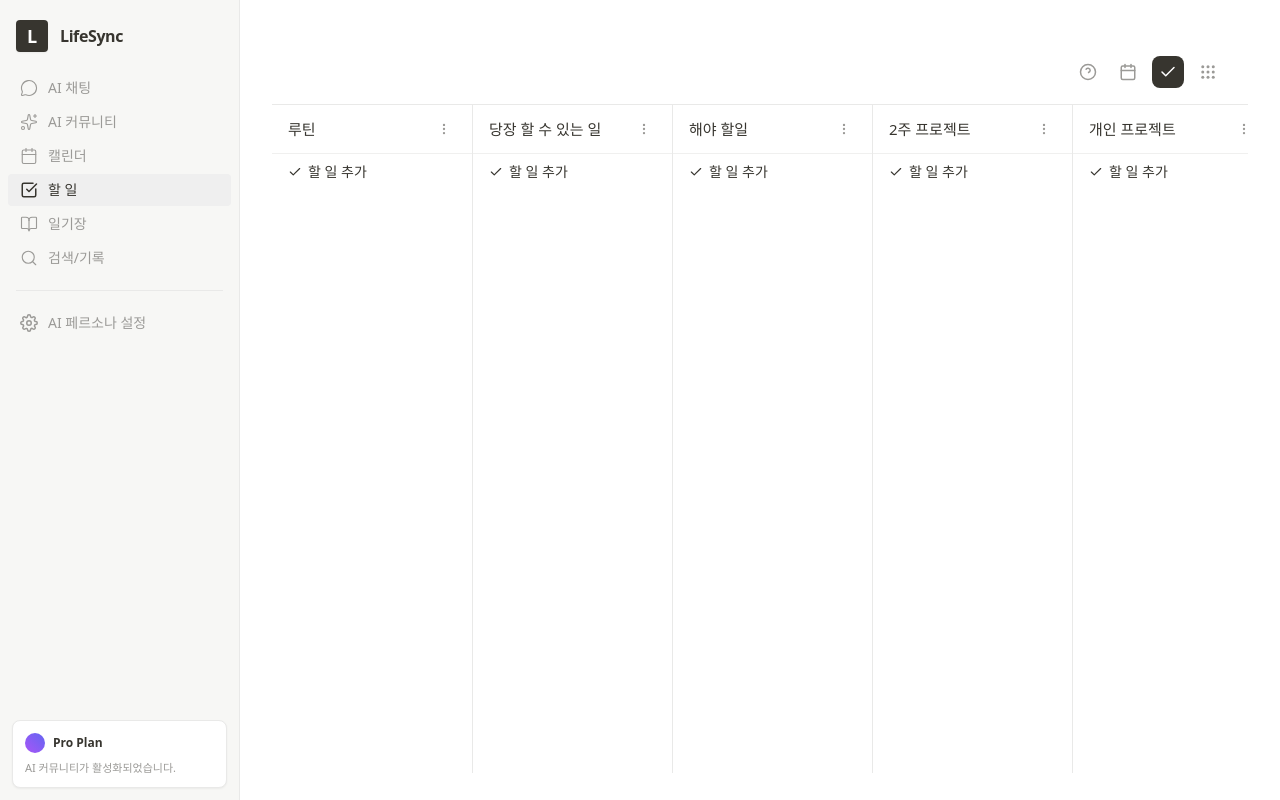
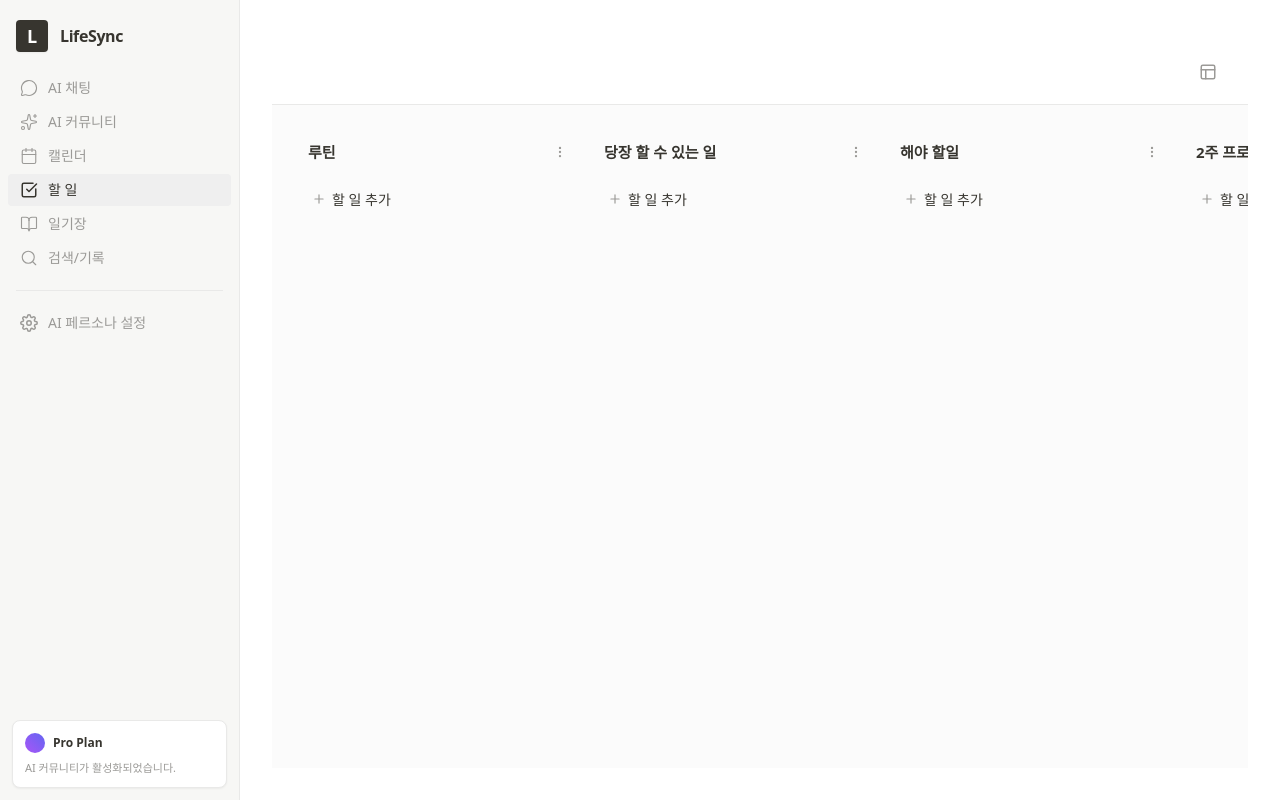
Before and after one commit to daejaeonboy/lifesync-ai, a React (Vite) app: page / in a window 1280 px wide. Both pictures are taken after a click on the button "할 일". Built offline with nearby package versions, Linux system fonts and the light colour scheme.

Commit message:
feat: Redesign Todo View (Card UI, Inline Edit, Context Menu) & Fix App.tsx syntax

```diff
--- a/App.tsx
+++ b/App.tsx
@@ -304,6 +304,10 @@ const App: React.FC = () => {
     });
   };
 
+  const updateTodo = (id: string, updates: Partial<Todo>) => {
+    setTodos(prev => prev.map(t => t.id === id ? { ...t, ...updates } : t));
+  };
+
   const toggleTodo = (id: string) => {
     const todo = todos.find(t => t.id === id);
     if (!todo) return;
--- a/views/TodoView.tsx
+++ b/views/TodoView.tsx
@@ -1,6 +1,6 @@
-import React, { useState } from 'react';
+import React, { useState, useRef, useEffect } from 'react';
 import { Todo, TodoList } from '../types';
-import { Check, ChevronRight, MoreVertical, CalendarIcon } from '../components/Icons';
+import { Check, ChevronRight, MoreVertical, CalendarIcon, Trash2, Layout, Plus } from '../components/Icons';
 import { format, isToday, isTomorrow, parseISO } from 'date-fns';
 import { ko } from 'date-fns/locale';
 
@@ -10,17 +10,46 @@ interface TodoViewProps {
   onAddList: (title: string) => void;
   onUpdateList: (id: string, title: string) => void;
   onAddTodo: (text: string, listId?: string, dueDate?: string) => void;
+  onUpdateTodo?: (id: string, updates: Partial<Todo>) => void;
   onToggleTodo: (id: string) => void;
   onDeleteTodo: (id: string) => void;
 }
 
-const TodoView: React.FC<TodoViewProps> = ({ todos, lists, onAddList, onUpdateList, onAddTodo, onToggleTodo, onDeleteTodo }) => {
+const TodoView: React.FC<TodoViewProps> = ({
+  todos,
+  lists,
+  onAddList,
+  onUpdateList,
+  onAddTodo,
+  onUpdateTodo,
+  onToggleTodo,
+  onDeleteTodo
+}) => {
   const [drafts, setDrafts] = useState<Record<string, string>>({});
   const [showCompleted, setShowCompleted] = useState<Record<string, boolean>>({});
   const [editingListId, setEditingListId] = useState<string | null>(null);
   const [editingListTitle, setEditingListTitle] = useState('');
 
+  // Editing state for todo text
+  const [editingTodoId, setEditingTodoId] = useState<string | null>(null);
+  const [editingTodoText, setEditingTodoText] = useState('');
+
+  // Context Menu State
+  const [contextMenu, setContextMenu] = useState<{ id: string; x: number; y: number } | null>(null);
+  const contextMenuRef = useRef<HTMLDivElement>(null);
+
   const sortedLists = [...lists].sort((a, b) => a.order - b.order);
+
+  // Close context menu on click outside
+  useEffect(() => {
+    const handleClickOutside = (event: MouseEvent) => {
+      if (contextMenuRef.current && !contextMenuRef.current.contains(event.target as Node)) {
+        setContextMenu(null);
+      }
+    };
+    document.addEventListener('mousedown', handleClickOutside);
+    return () => document.removeEventListener('mousedown', handleClickOutside);
+  }, []);
 
   const handleAddTodo = (listId: string) => {
     const text = drafts[listId]?.trim();
@@ -42,6 +71,31 @@ const TodoView: React.FC<TodoViewProps> = ({ todos, lists, onAddList, onUpdateLi
     setEditingListTitle('');
   };
 
+  const startEditingTodo = (todo: Todo) => {
+    setEditingTodoId(todo.id);
+    setEditingTodoText(todo.text);
+    setContextMenu(null); // Close menu if open
+  };
+
+  const saveTodoText = () => {
+    if (editingTodoId && onUpdateTodo) {
+      if (editingTodoText.trim()) {
+        onUpdateTodo(editingTodoId, { text: editingTodoText.trim() });
+      } else {
+        // Optionally delete if empty? For now just revert to original or do nothing
+      }
+    }
+    setEditingTodoId(null);
+    setEditingTodoText('');
+  };
+
+  const handleMoveTodo = (todoId: string, newListId: string) => {
+    if (onUpdateTodo) {
+      onUpdateTodo(todoId, { listId: newListId });
+    }
+    setContextMenu(null);
+  };
+
   const getDueLabel = (dueDate?: string) => {
     if (!dueDate) return null;
     const d = parseISO(dueDate);
@@ -57,37 +111,14 @@ const TodoView: React.FC<TodoViewProps> = ({ todos, lists, onAddList, onUpdateLi
         <div />
         <div className="flex items-center gap-2">
           <button className="w-8 h-8 flex items-center justify-center rounded-lg hover:bg-[#f7f7f5] text-[#9b9a97]">
-            <svg width="18" height="18" viewBox="0 0 24 24" fill="none" stroke="currentColor" strokeWidth="2">
-              <circle cx="12" cy="12" r="10" />
-              <path d="M9.09 9a3 3 0 0 1 5.83 1c0 2-3 3-3 3" />
-              <line x1="12" y1="17" x2="12.01" y2="17" />
-            </svg>
-          </button>
-          <button className="w-8 h-8 flex items-center justify-center rounded-lg hover:bg-[#f7f7f5] text-[#9b9a97]">
-            <CalendarIcon size={18} />
-          </button>
-          <button className="w-8 h-8 flex items-center justify-center rounded-lg bg-[#37352f] text-white">
-            <Check size={18} />
-          </button>
-          <button className="w-8 h-8 flex items-center justify-center rounded-lg hover:bg-[#f7f7f5] text-[#9b9a97]">
-            <svg width="18" height="18" viewBox="0 0 24 24" fill="currentColor">
-              <circle cx="5" cy="5" r="2" />
-              <circle cx="12" cy="5" r="2" />
-              <circle cx="19" cy="5" r="2" />
-              <circle cx="5" cy="12" r="2" />
-              <circle cx="12" cy="12" r="2" />
-              <circle cx="19" cy="12" r="2" />
-              <circle cx="5" cy="19" r="2" />
-              <circle cx="12" cy="19" r="2" />
-              <circle cx="19" cy="19" r="2" />
-            </svg>
+            <Layout size={18} />
           </button>
         </div>
       </div>
 
       {/* Kanban Board */}
-      <div className="flex gap-0 overflow-x-auto h-[calc(100%-60px)]">
-        {sortedLists.map((list, listIndex) => {
+      <div className="flex gap-4 overflow-x-auto h-[calc(100%-65px)] p-6 items-start">
+        {sortedLists.map((list) => {
           const listTodos = todos.filter(t => t.listId === list.id);
           const pending = listTodos.filter(t => !t.completed);
           const completed = listTodos.filter(t => t.completed);
@@ -96,10 +127,10 @@ const TodoView: React.FC<TodoViewProps> = ({ todos, lists, onAddList, onUpdateLi
           return (
             <div
               key={list.id}
-              className={`min-w-[200px] flex-1 max-w-[240px] flex flex-col bg-white ${listIndex > 0 ? 'border-l border-[#e9e9e8]' : ''}`}
+              className="min-w-[280px] w-[280px] flex flex-col max-h-full"
             >
               {/* Column Header */}
-              <div className="flex items-center justify-between px-4 py-3 border-b border-[#f0f0ef]">
+              <div className="flex items-center justify-between px-1 py-2 mb-2">
                 {editingListId === list.id ? (
                   <input
                     autoFocus
@@ -113,23 +144,27 @@ const TodoView: React.FC<TodoViewProps> = ({ todos, lists, onAddList, onUpdateLi
                         setEditingListTitle('');
                       }
                     }}
-                    className="font-medium text-[15px] text-[#37352f] bg-transparent border-b border-[#37352f] focus:outline-none w-full"
+                    className="font-bold text-[15px] text-[#37352f] bg-transparent border-b border-[#37352f] focus:outline-none w-full"
                   />
                 ) : (
                   <h3
-                    className="font-medium text-[15px] text-[#37352f] cursor-pointer hover:bg-[#f7f7f5] px-1 -mx-1 rounded"
+                    className="font-bold text-[15px] text-[#37352f] cursor-pointer hover:bg-[#eaeaea] px-2 py-1 rounded transition-colors"
                     onClick={() => startEditingList(list)}
                   >
                     {list.title}
                   </h3>
                 )}
-                <button className="w-6 h-6 flex items-center justify-center rounded hover:bg-[#f7f7f5] text-[#9b9a97]">
+                <button className="w-6 h-6 flex items-center justify-center rounded hover:bg-[#eaeaea] text-[#9b9a97]">
                   <MoreVertical size={14} />
                 </button>
               </div>
 
-              {/* Add Todo Link */}
-              <div className="px-4 py-2">
+              {/* Add Todo Input */}
+              <div className="mb-3 px-1">
+                <div className="relative group">
+                  <div className="absolute left-3 top-2 text-[#9b9a97]">
+                    <Plus size={14} />
+                  </div>
                   {drafts[list.id] !== undefined && drafts[list.id] !== '' ? (
                     <input
                       autoFocus
@@ -144,39 +179,126 @@ const TodoView: React.FC<TodoViewProps> = ({ todos, lists, onAddList, onUpdateLi
                           setDrafts(prev => ({ ...prev, [list.id]: '' }));
                         }
                       }}
-                    placeholder="할 일을 입력하세요"
-                    className="w-full text-sm text-[#37352f] bg-transparent focus:outline-none"
+                      placeholder="할 일 추가"
+                      className="w-full pl-8 pr-3 py-1.5 text-sm bg-transparent focus:outline-none rounded hover:bg-[#eaeaea] focus:bg-[#eaeaea] transition-colors placeholder:text-[#37352f] text-[#37352f]"
                     />
                   ) : (
                     <button
                       onClick={() => setDrafts(prev => ({ ...prev, [list.id]: ' ' }))}
-                    className="flex items-center gap-1.5 text-[#37352f] text-sm hover:underline"
+                      className="w-full text-left pl-8 pr-3 py-1.5 text-sm text-[#37352f] font-medium rounded hover:bg-[#eaeaea] transition-colors"
                     >
-                    <Check size={14} />
-                    <span>할 일 추가</span>
+                      할 일 추가
                     </button>
                   )}
                 </div>
+              </div>
 
-              {/* Todo Items */}
-              <div className="flex-1 overflow-y-auto px-4 pb-4">
-                <div className="space-y-1">
+              {/* Todo Cards */}
+              <div className="flex-1 overflow-y-auto px-1 pb-4 space-y-2">
                 {pending.map(todo => {
                   const dueLabel = getDueLabel(todo.dueDate);
+                  const isEditing = editingTodoId === todo.id;
+
                   return (
                     <div
                       key={todo.id}
-                        className="group flex items-start gap-2 py-1.5 hover:bg-[#f7f7f5] rounded px-1 -mx-1 cursor-pointer"
+                      className="group relative bg-white border border-[#e9e9e8] rounded-lg p-3 shadow-sm hover:shadow-md transition-all"
+                    >
+                      {/* Checkbox & Content */}
+                      <div className="flex items-start gap-3">
+                        <div
+                          className="w-5 h-5 mt-0.5 rounded-full border border-[#d3d1cb] flex-shrink-0 cursor-pointer hover:border-[#37352f] hover:bg-[#f7f7f5] transition-all"
+                          onClick={() => onToggleTodo(todo.id)}
+                        />
+
+                        <div className="flex-1 min-w-0">
+                          {isEditing ? (
+                            <input
+                              autoFocus
+                              value={editingTodoText}
+                              onChange={(e) => setEditingTodoText(e.target.value)}
+                              onBlur={saveTodoText}
+                              onKeyDown={(e) => {
+                                if (e.key === 'Enter') saveTodoText();
+                                if (e.key === 'Escape') {
+                                  setEditingTodoId(null);
+                                  setEditingTodoText('');
+                                }
+                              }}
+                              className="w-full text-[14px] text-[#37352f] bg-transparent border-b border-[#37352f] focus:outline-none leading-relaxed"
+                            />
+                          ) : (
+                            <p
+                              className="text-[14px] text-[#37352f] leading-relaxed cursor-text"
+                              onClick={() => startEditingTodo(todo)}
+                            >
+                              {todo.text}
+                            </p>
+                          )}
+
+                          {dueLabel && (
+                            <div className="mt-2 flex items-center gap-1.5 text-xs text-[#787774] bg-[#f7f7f5] inline-flex px-2 py-0.5 rounded border border-[#e9e9e8]">
+                              <CalendarIcon size={12} />
+                              <span>{dueLabel}</span>
+                            </div>
+                          )}
+                        </div>
+
+                        {/* More Button */}
+                        <button
+                          className="opacity-0 group-hover:opacity-100 p-1 hover:bg-[#f7f7f5] rounded text-[#9b9a97] transition-all"
+                          onClick={(e) => {
+                            e.stopPropagation();
+                            setContextMenu({
+                              id: todo.id,
+                              x: e.clientX,
+                              y: e.clientY
+                            });
+                          }}
+                        >
+                          <MoreVertical size={16} />
+                        </button>
+                      </div>
+                    </div>
+                  );
+                })}
+
+                {/* Completed Section */}
+                {completed.length > 0 && (
+                  <div className="pt-2">
+                    <button
+                      onClick={() => setShowCompleted(prev => ({ ...prev, [list.id]: !showDone }))}
+                      className="flex items-center gap-1.5 text-xs font-medium text-[#9b9a97] hover:text-[#37352f] px-1 py-1 rounded hover:bg-[#eaeaea] transition-colors w-full"
+                    >
+                      <ChevronRight
+                        size={14}
+                        className={`transition-transform duration-200 ${showDone ? 'rotate-90' : ''}`}
+                      />
+                      <span>완료됨 ({completed.length})</span>
+                    </button>
+
+                    {showDone && (
+                      <div className="mt-2 space-y-2 pl-2 border-l-2 border-[#f0f0f0] ml-2">
+                        {completed.map(todo => (
+                          <div key={todo.id} className="group flex items-start gap-2 py-1 opacity-60 hover:opacity-100 transition-opacity">
+                            <div
+                              className="w-4 h-4 mt-0.5 rounded-full bg-[#37352f] flex-shrink-0 flex items-center justify-center cursor-pointer"
                               onClick={() => onToggleTodo(todo.id)}
                             >
-                        <div className="w-4 h-4 mt-0.5 rounded-full border-2 border-[#d3d1cb] flex-shrink-0 group-hover:border-[#37352f] transition-colors" />
-                        <div className="flex-1 min-w-0">
-                          <p className="text-[13px] text-[#37352f] leading-snug">{todo.text}</p>
-                          {dueLabel && (
-                            <span className="inline-flex items-center gap-1 mt-1 text-[11px] px-1.5 py-0.5 rounded bg-[#f7f7f5] text-[#9b9a97]">
-                              <CalendarIcon size={10} />
-                              {dueLabel}
-                            </span>
+                              <Check size={10} className="text-white" />
+                            </div>
+                            <span className="text-sm text-[#9b9a97] line-through flex-1">{todo.text}</span>
+                            <button
+                              className="opacity-0 group-hover:opacity-100 text-[#9b9a97] hover:text-red-500"
+                              onClick={() => onDeleteTodo(todo.id)}
+                            >
+                              <Trash2 size={14} />
+                            </button>
+                          </div>
+                        ))}
+                      </div>
+                    )}
+                  </div>
                 )}
               </div>
             </div>
@@ -184,41 +306,38 @@ const TodoView: React.FC<TodoViewProps> = ({ todos, lists, onAddList, onUpdateLi
         })}
       </div>
 
-                {/* Completed Section */}
-                {completed.length > 0 && (
+      {/* Context Menu Portal */}
+      {contextMenu && (
+        <div
+          ref={contextMenuRef}
+          className="fixed bg-white rounded-lg shadow-xl border border-[#e9e9e8] py-1 z-50 w-48 animate-in fade-in zoom-in-95 duration-100"
+          style={{ top: contextMenu.y, left: contextMenu.x - 180 }}
+        >
+          <div className="px-3 py-2 border-b border-[#f0f0ef] text-xs font-semibold text-[#9b9a97]">
+            작업 이동
+          </div>
+          {lists.map(list => (
             <button
-                    onClick={() => setShowCompleted(prev => ({ ...prev, [list.id]: !showDone }))}
-                    className="flex items-center gap-1 mt-4 text-[12px] text-[#9b9a97] hover:text-[#37352f]"
+              key={list.id}
+              className="w-full text-left px-3 py-2 text-sm text-[#37352f] hover:bg-[#f7f7f5] flex items-center gap-2"
+              onClick={() => handleMoveTodo(contextMenu.id, list.id)}
             >
-                    <ChevronRight
-                      size={12}
-                      className={`transition-transform ${showDone ? 'rotate-90' : ''}`}
-                    />
-                    <span>완료됨({completed.length}개)</span>
+              {list.title}
             </button>
-                )}
-
-                {showDone && completed.length > 0 && (
-                  <div className="mt-2 space-y-1">
-                    {completed.map(todo => (
-                      <div
-                        key={todo.id}
-                        className="group flex items-start gap-2 py-1.5 hover:bg-[#f7f7f5] rounded px-1 -mx-1 cursor-pointer opacity-50"
-                        onClick={() => onToggleTodo(todo.id)}
+          ))}
+          <div className="my-1 border-t border-[#f0f0ef]" />
+          <button
+            className="w-full text-left px-3 py-2 text-sm text-red-600 hover:bg-red-50 flex items-center gap-2"
+            onClick={() => {
+              onDeleteTodo(contextMenu.id);
+              setContextMenu(null);
+            }}
           >
-                        <div className="w-4 h-4 mt-0.5 rounded-full bg-[#37352f] flex-shrink-0 flex items-center justify-center">
-                          <Check size={10} className="text-white" />
-                        </div>
-                        <p className="text-[13px] text-[#9b9a97] line-through leading-snug">{todo.text}</p>
-                      </div>
-                    ))}
+            <Trash2 size={14} />
+            <span>삭제</span>
+          </button>
         </div>
       )}
-              </div>
-            </div>
-          );
-        })}
-      </div>
     </div>
   );
 };
```
Also changed, not shown: package.json (+6 -4 lines), 2 other files (tests, documents, lock files or other folders). Lines whose indentation alone changed are shown as unchanged.
